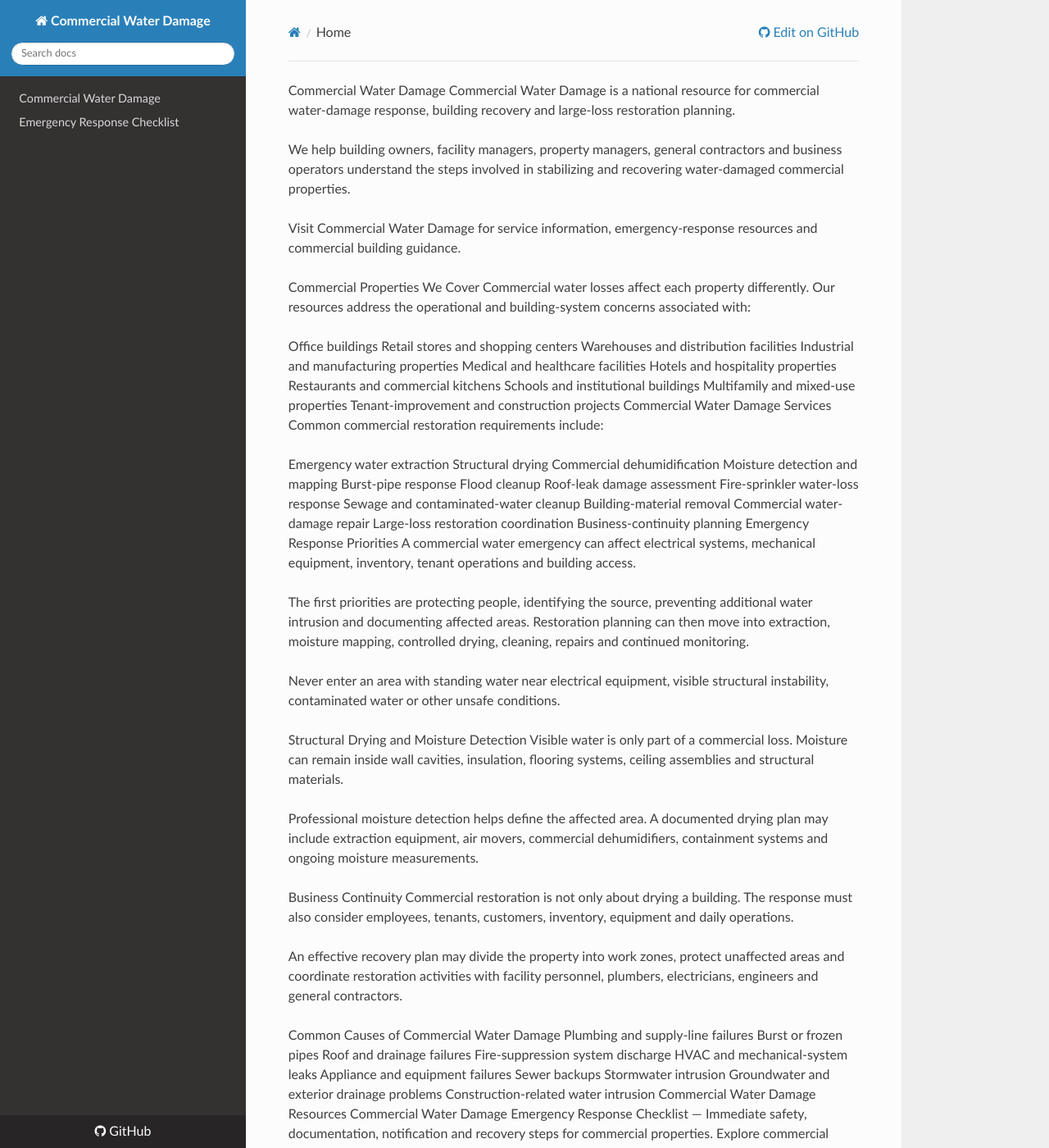
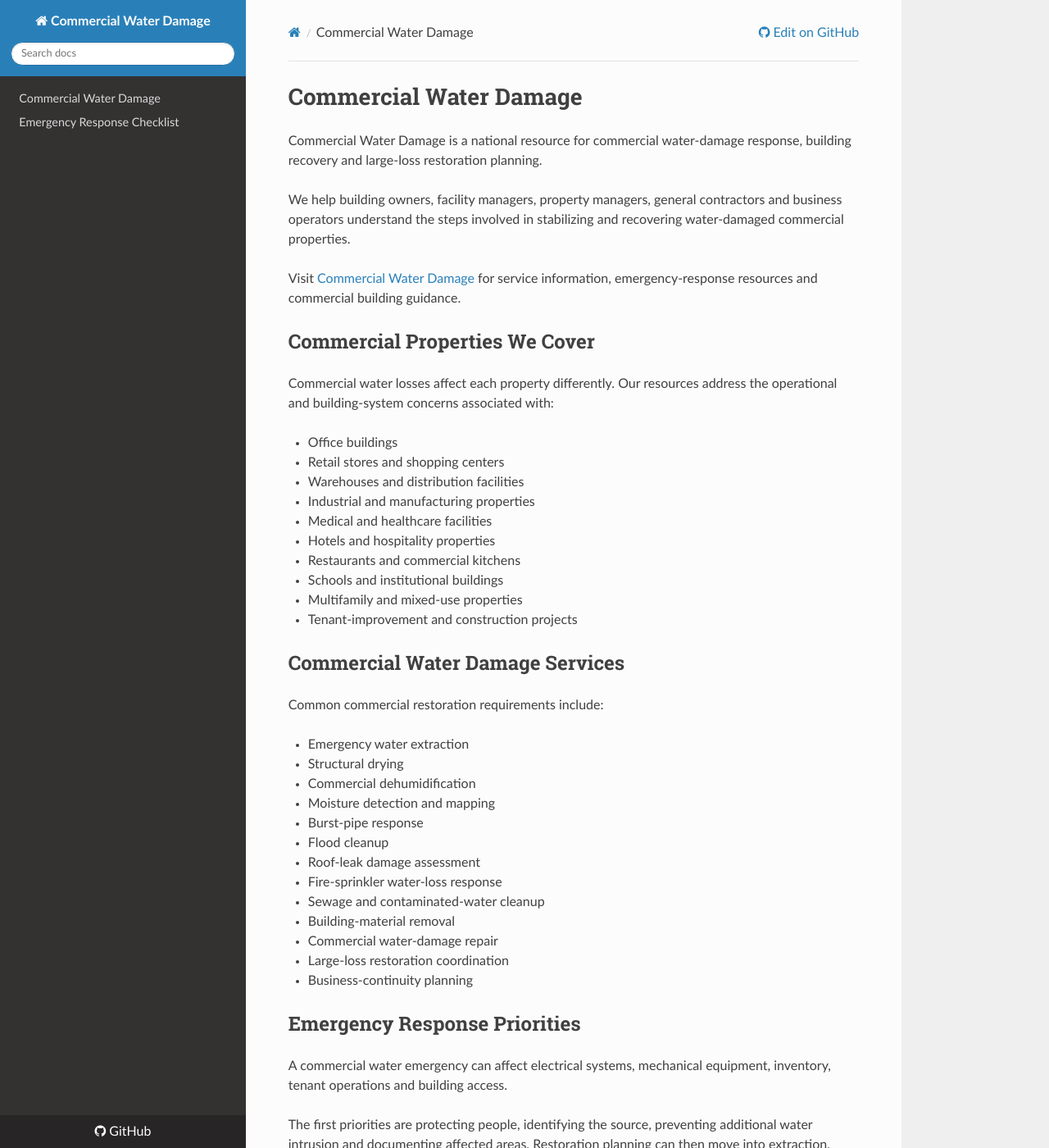
Before and after one commit to commercialwaterdamage/commercial-water-damage, an MkDocs documentation site: the page built from docs/index.md, in a window 1280 px wide and 1400 px high. Shown: the whole window at 82% size. Built offline with MkDocs 1.6.1, drawn with Linux system fonts in a browser that asks for light colours; nearby versions of some CDN libraries; some of the changed text lies outside the part shown.

Commit message:
Enhance documentation formatting and add links
Updated formatting and added links to improve readability and accessibility of the documentation.

```diff
--- a/docs/index.md
+++ b/docs/index.md
@@ -1,74 +1,86 @@
-Commercial Water Damage
+# Commercial Water Damage
+
 Commercial Water Damage is a national resource for commercial water-damage response, building recovery and large-loss restoration planning.
 
 We help building owners, facility managers, property managers, general contractors and business operators understand the steps involved in stabilizing and recovering water-damaged commercial properties.
 
-Visit Commercial Water Damage for service information, emergency-response resources and commercial building guidance.
+Visit [Commercial Water Damage](https://commercialwaterdamage.co/) for service information, emergency-response resources and commercial building guidance.
 
-Commercial Properties We Cover
+## Commercial Properties We Cover
+
 Commercial water losses affect each property differently. Our resources address the operational and building-system concerns associated with:
 
-Office buildings
-Retail stores and shopping centers
-Warehouses and distribution facilities
-Industrial and manufacturing properties
-Medical and healthcare facilities
-Hotels and hospitality properties
-Restaurants and commercial kitchens
-Schools and institutional buildings
-Multifamily and mixed-use properties
-Tenant-improvement and construction projects
-Commercial Water Damage Services
+- Office buildings
+- Retail stores and shopping centers
+- Warehouses and distribution facilities
+- Industrial and manufacturing properties
+- Medical and healthcare facilities
+- Hotels and hospitality properties
+- Restaurants and commercial kitchens
+- Schools and institutional buildings
+- Multifamily and mixed-use properties
+- Tenant-improvement and construction projects
+
+## Commercial Water Damage Services
+
 Common commercial restoration requirements include:
 
-Emergency water extraction
-Structural drying
-Commercial dehumidification
-Moisture detection and mapping
-Burst-pipe response
-Flood cleanup
-Roof-leak damage assessment
-Fire-sprinkler water-loss response
-Sewage and contaminated-water cleanup
-Building-material removal
-Commercial water-damage repair
-Large-loss restoration coordination
-Business-continuity planning
-Emergency Response Priorities
+- Emergency water extraction
+- Structural drying
+- Commercial dehumidification
+- Moisture detection and mapping
+- Burst-pipe response
+- Flood cleanup
+- Roof-leak damage assessment
+- Fire-sprinkler water-loss response
+- Sewage and contaminated-water cleanup
+- Building-material removal
+- Commercial water-damage repair
+- Large-loss restoration coordination
+- Business-continuity planning
+
+## Emergency Response Priorities
+
 A commercial water emergency can affect electrical systems, mechanical equipment, inventory, tenant operations and building access.
 
 The first priorities are protecting people, identifying the source, preventing additional water intrusion and documenting affected areas. Restoration planning can then move into extraction, moisture mapping, controlled drying, cleaning, repairs and continued monitoring.
 
 Never enter an area with standing water near electrical equipment, visible structural instability, contaminated water or other unsafe conditions.
 
-Structural Drying and Moisture Detection
+## Structural Drying and Moisture Detection
+
 Visible water is only part of a commercial loss. Moisture can remain inside wall cavities, insulation, flooring systems, ceiling assemblies and structural materials.
 
 Professional moisture detection helps define the affected area. A documented drying plan may include extraction equipment, air movers, commercial dehumidifiers, containment systems and ongoing moisture measurements.
 
-Business Continuity
+## Business Continuity
+
 Commercial restoration is not only about drying a building. The response must also consider employees, tenants, customers, inventory, equipment and daily operations.
 
 An effective recovery plan may divide the property into work zones, protect unaffected areas and coordinate restoration activities with facility personnel, plumbers, electricians, engineers and general contractors.
 
-Common Causes of Commercial Water Damage
-Plumbing and supply-line failures
-Burst or frozen pipes
-Roof and drainage failures
-Fire-suppression system discharge
-HVAC and mechanical-system leaks
-Appliance and equipment failures
-Sewer backups
-Stormwater intrusion
-Groundwater and exterior drainage problems
-Construction-related water intrusion
-Commercial Water Damage Resources
-Commercial Water Damage Emergency Response Checklist — Immediate safety, documentation, notification and recovery steps for commercial properties.
-Explore commercial restoration guidance, emergency planning and building-recovery information at:
+## Common Causes of Commercial Water Damage
 
-CommercialWaterDamage.co
+- Plumbing and supply-line failures
+- Burst or frozen pipes
+- Roof and drainage failures
+- Fire-suppression system discharge
+- HVAC and mechanical-system leaks
+- Appliance and equipment failures
+- Sewer backups
+- Stormwater intrusion
+- Groundwater and exterior drainage problems
+- Construction-related water intrusion
 
-This repository will be expanded with practical checklists, property-specific guidance, moisture-control information and commercial recovery resources.
+## Commercial Water Damage Resources
 
-Important Notice
-Information in this repository is provided for general educational purposes. Water-damaged buildings may contain electrical, structural, environmental or biological hazards. Contact qualified our emergency personnel and properly licensed professionals when conditions may be unsafe.
+- [Commercial Water Damage](https://commercialwaterdamage.co/)
+- [Emergency Response Checklist](emergency-response-checklist.md)
+
+Explore commercial restoration guidance, emergency planning and building-recovery information at [CommercialWaterDamage.co](https://commercialwaterdamage.co/).
+
+This documentation will be expanded with practical checklists, property-specific guidance, moisture-control information and commercial recovery resources.
+
+## Important Notice
+
+Information in this documentation is provided for general educational purposes. Water-damaged buildings may contain electrical, structural, environmental or biological hazards. Contact qualified emergency personnel and properly licensed professionals whenever conditions may be unsafe.
```
